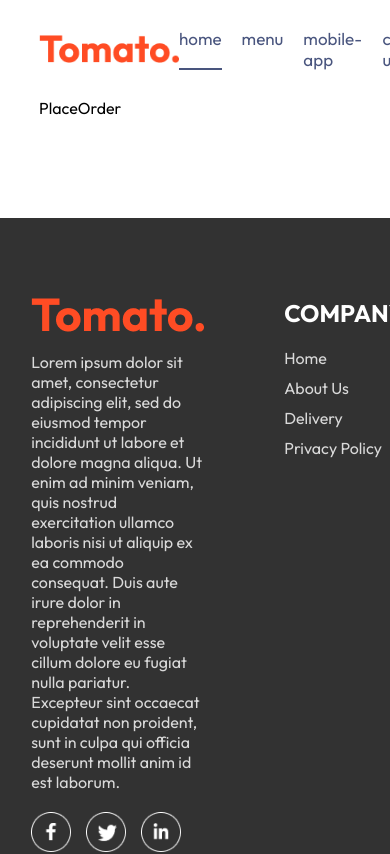
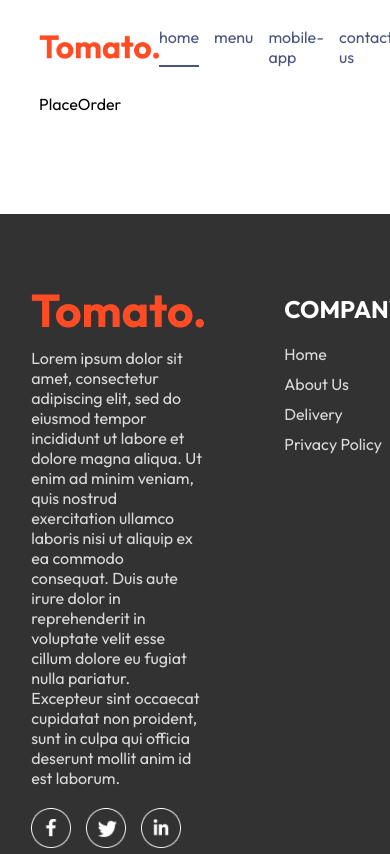
Before and after one commit to achan88/food-delivery, a React app: page /order in a window 390 px wide. Shown: the top 854 px of the page. Built offline with nearby package versions, Linux system fonts and the light colour scheme; the HTML template or start-up script is replaced by a standard one.

Commit message:
feat: UI works for screens of 900px

```diff
--- a/src/components/Navbar/Navbar.css
+++ b/src/components/Navbar/Navbar.css
@@ -85,3 +85,28 @@
         padding: 8px 25px;
     }
 }
+
+@media (max-width: 900px) {
+    .navbar .logo {
+        width: 120px;
+    }
+
+    .navbar-menu {
+        gap: 15px;
+        font-size: 16px;
+    }
+
+    .navbar-right {
+        gap: 20px;
+
+    }
+
+    .navbar-right img {
+        width: 20px;
+    }
+
+    .navbar-right button {
+        padding: 7px 20px;
+        font-size: 15px;
+    }
+}
```
